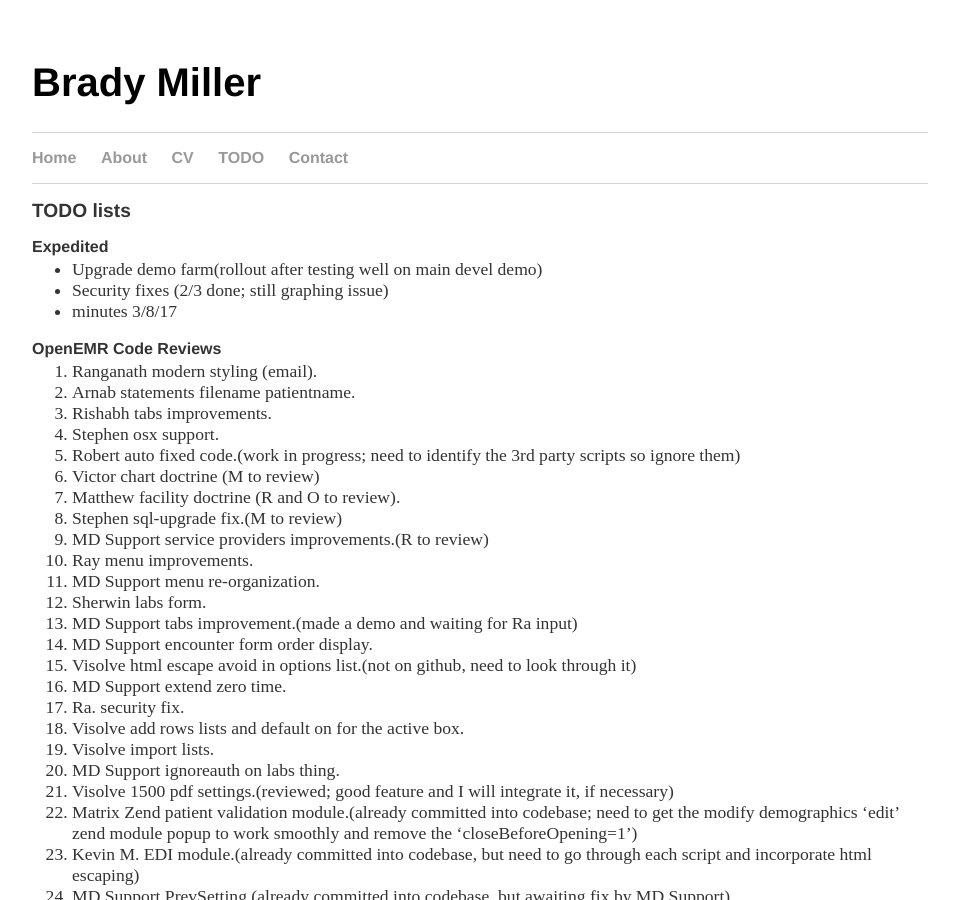
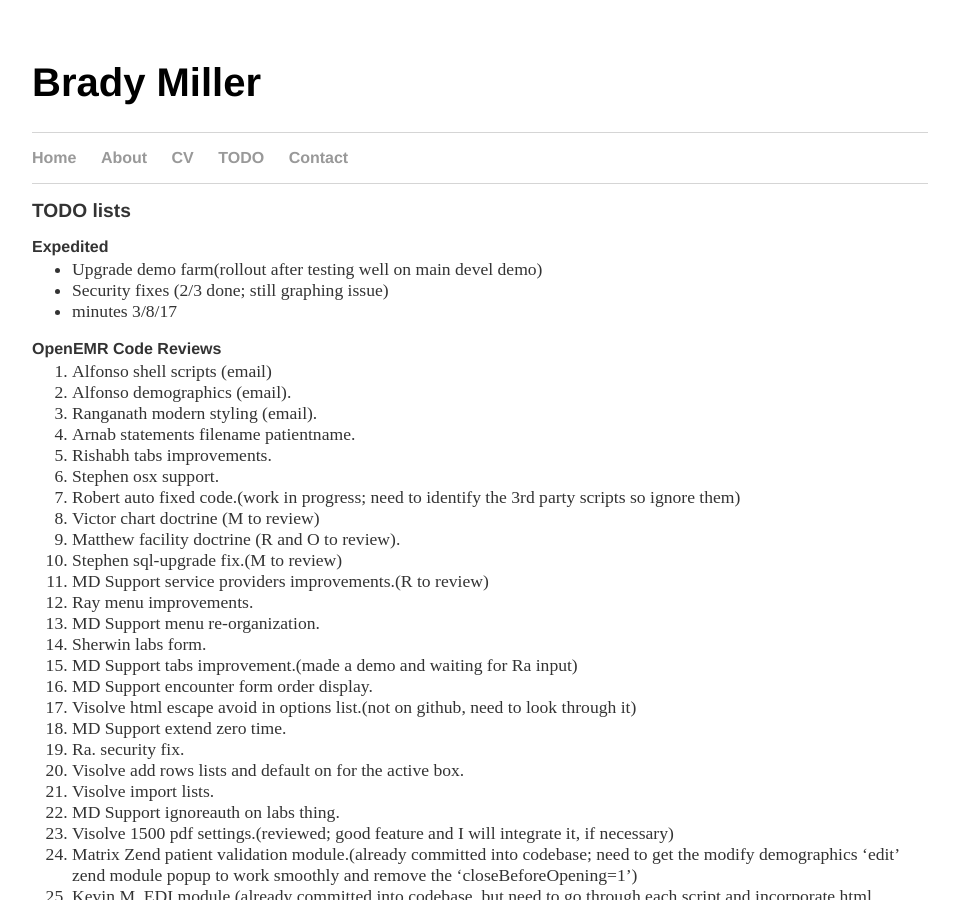
Before and after one commit to bradymiller/bradymiller.github.io, a Jekyll site: the page built from todo/index.md, in a window 1280 px wide and 900 px high. Shown: the whole window, without its empty margins (160-1119 px from the left). Built offline with Jekyll 4.4.1, drawn with Linux system fonts in a browser that asks for light colours; our own code applies the rules of GitHub Pages for plain Markdown files.

Commit message:
Update index.md

```diff
--- a/todo/index.md
+++ b/todo/index.md
@@ -9,6 +9,8 @@
 * minutes 3/8/17
 
 ### OpenEMR Code Reviews
+1. Alfonso shell scripts (email)
+1. Alfonso demographics (email).
 1. Ranganath modern styling (email).
 1. Arnab statements filename patientname.
 1. Rishabh tabs improvements.
```
